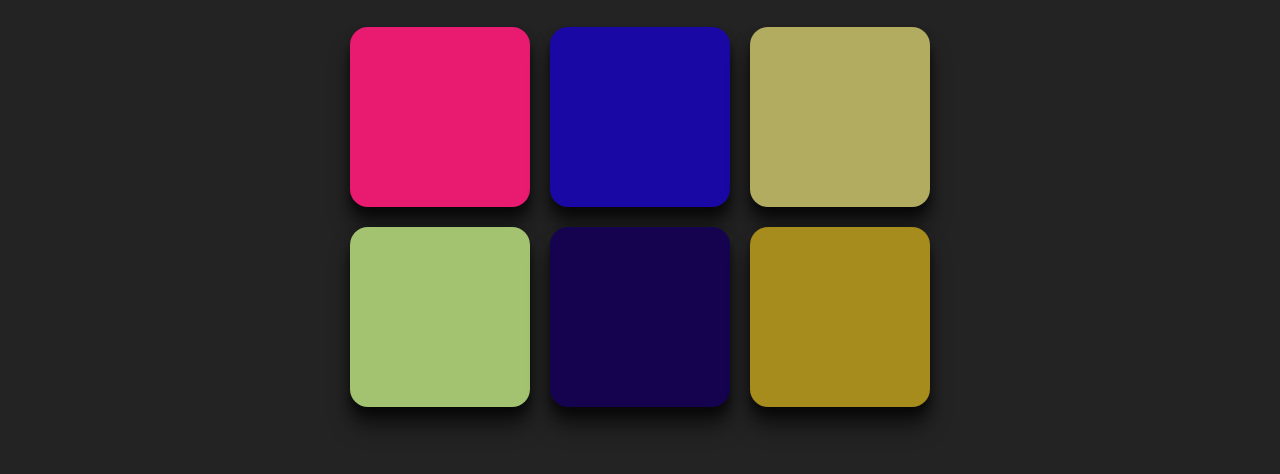
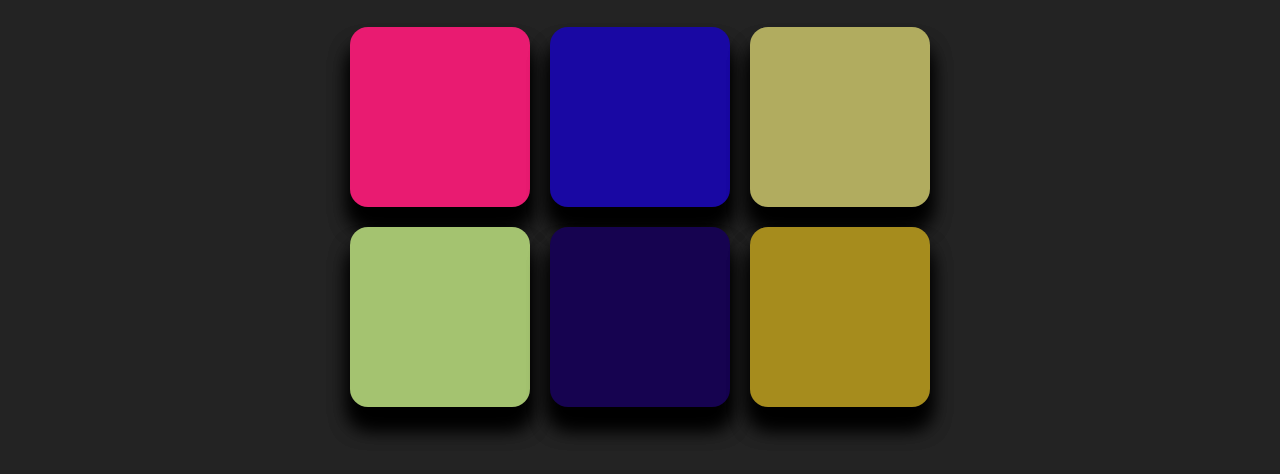
Before and after one commit to benrout/RGB-Colour-Guessing-Game, a plain HTML site: page ColourGuessingGame.html in a window 1280 px wide. Shown: the part 214-688 px from the top of the page. Drawn offline with Linux system fonts and the light colour scheme.

Commit message:
update styles

```diff
--- a/main.css
+++ b/main.css
@@ -11,7 +11,7 @@ body {
     margin: 1.66%;
     border-radius: 10%;
     transition: background 0.8s;
-    box-shadow: 0 8px 8px 0 rgba(0, 0, 0, 0.5), 0 20px 20px 0 rgba(0, 0, 0, 0.5);
+    box-shadow: 0 20px 20px 0 rgba(0, 0, 0, 1), 0 20px 20px 0 rgba(0, 0, 0, 1);
     -webkit-transition: background 0.8s;
     -moz-transition: background 0.8s;
     -o-transition: background 0.8s;
```
